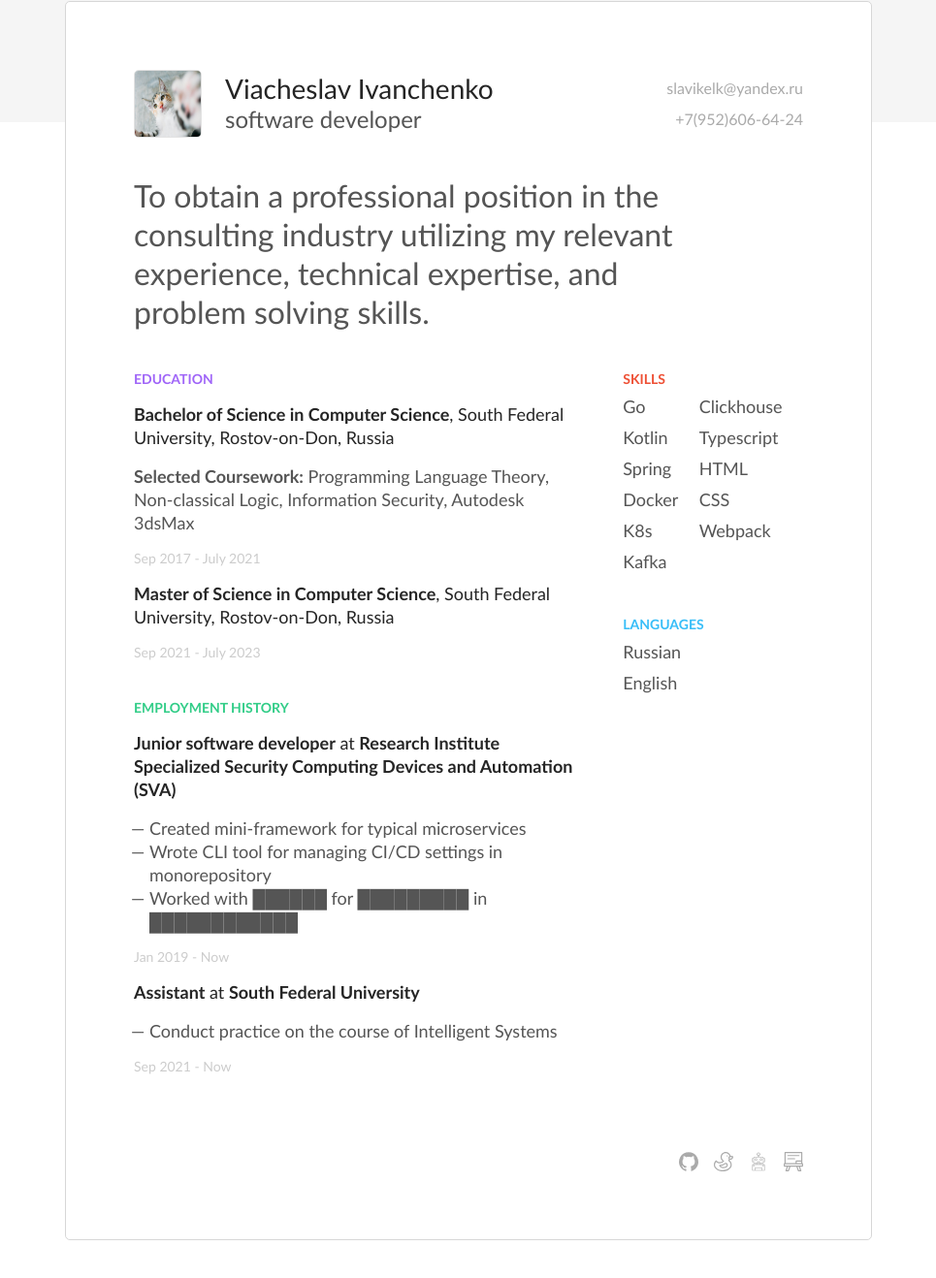
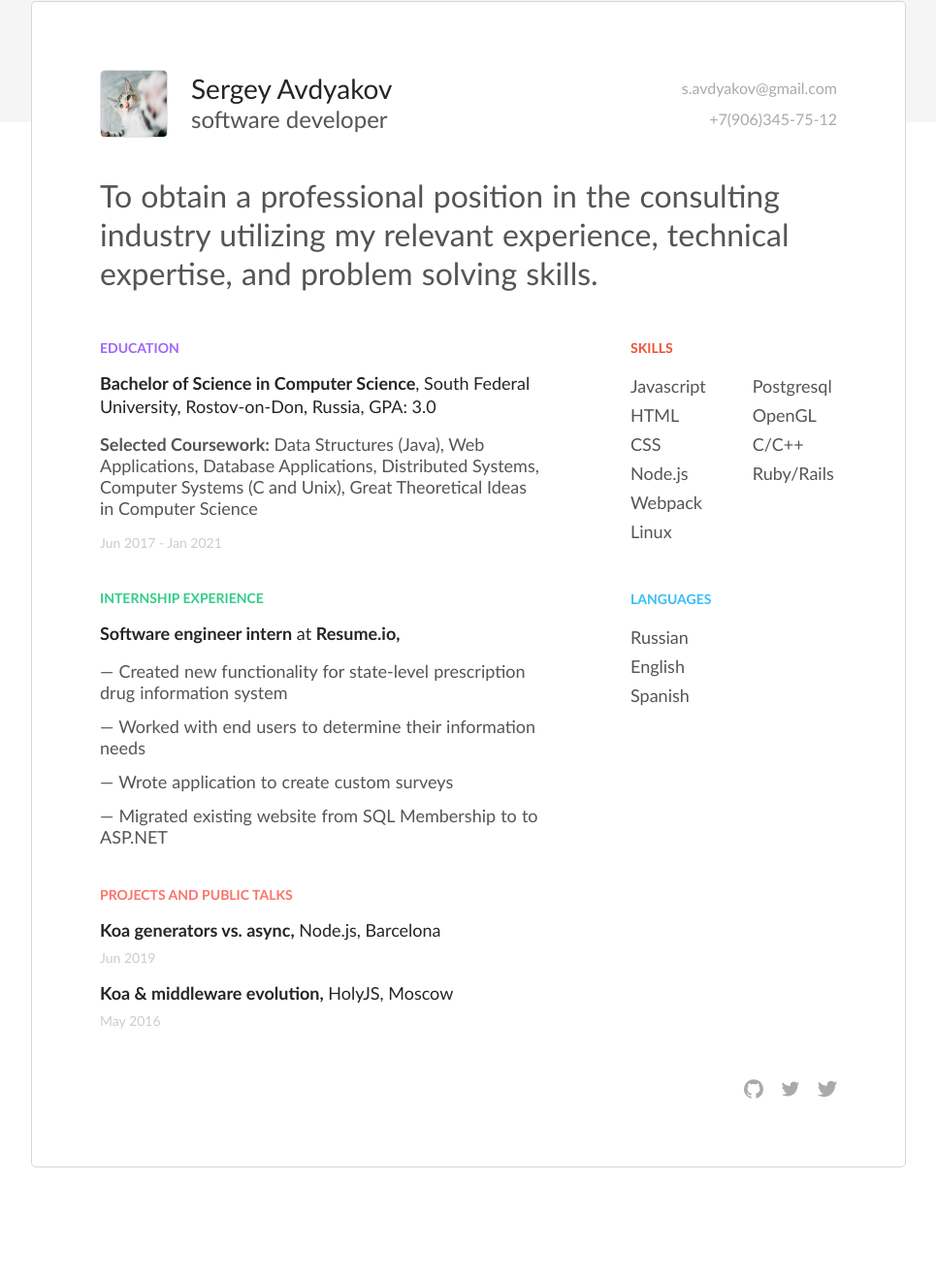
Before and after one commit to RobolabGs2/lab-resume, a website: page public/index.html in a window 1280 px wide. Shown: the part 124-1442 px from the top of the page at 97% size, without its empty margins (157-1122 px from the left). Drawn offline with Linux system fonts and the light colour scheme.

Commit message:
Pre-release

```diff
--- a/public/css/styles.css
+++ b/public/css/styles.css
@@ -110,16 +110,17 @@ body {
   border: 1px solid #d7d7d7;
   border-radius: 5px;
   /* В макете ширина 900 включает паддинг, поэтому тут надо вычесть */
-  width: 690px;
+  /* width: 690px; */
+  width: 760px;
   /* Не работает */
   /* box-sizing: border-box; */
-  min-height: 1060px;
+  min-height: 1061px;
   margin: auto;
   z-index: 2;
   padding: 70px;
 }
 
-.resume-page__section {
+.resume-page__section:not(:last-of-type) {
   padding-bottom: 40px;
 }
 
@@ -132,7 +133,7 @@ body {
 .social-buttons__button {
   width: 20px;
   height: 20px;
-  padding-left: 16px;
+  padding-left: 18px;
 }
 
 svg {
@@ -185,22 +186,24 @@ svg:hover {
   line-height: 40px;
   font-weight: 400;
   font-size: 32px;
-  padding-right: 90px;
+  padding-right: 20px;
+  margin-bottom: 8px;
+  word-spacing: 1px;
 }
 
 .resume-content {
   display: flex;
   width: 100%;
-  justify-content: space-between;
+  /* justify-content: space-between; */
 }
 
 .resume-content > section:first-child {
-  flex: 10;
-  margin-right: 40px;
+  width: 453px;
+  margin-right: 94px;
 }
 
 .resume-content > section:last-child {
-  flex: 4;
+  width: 213px;
 }
 
 .resume-section {
@@ -221,16 +224,33 @@ svg:hover {
   margin-top: 16px;
 }
 
+.resume-section__date_title_projects {
+  margin-top: 8px;
+}
+
+.resume-page__footer {
+  margin-top: 12px;
+}
+
 .marked-list {
-  margin-left: 16px;
+  word-spacing: 0.5px;
 }
 
 .marked-list > li::marker {
+  content: "";
+}
+
+.marked-list > li:not(:last-child) {
+  margin-bottom: 13px;
+}
+
+.marked-list > li::before {
   content: "— ";
 }
 
 .resume-section__line_minor {
   color: #555;
+  line-height: 22px;
 }
 
 .resume-section__date {
@@ -262,10 +282,21 @@ svg:hover {
 .list-collumn {
   display: flex;
   flex-direction: column;
-  height: 196px;
+  height: 186px;
   flex-wrap: wrap;
+  align-items: stretch;
 }
 
 .list-collumn__item {
-  margin-top: 8px;
+  margin-right: 48px;
+  line-height: 30px;
 }
+
+.debug-controls {
+  display: flex;
+  justify-content: center;
+}
+
+.debug-controls > section {
+  margin: 0px 32px;
+}
--- a/public/index.html
+++ b/public/index.html
@@ -7,7 +7,7 @@
 
   <title>Viacheslav Ivanchenko</title>
   <meta name="description" content="My awesome resume">
-  <meta name="author" content="Viacheslav Ivanchenko">
+  <meta name="author" content="Sergey Avdyakov">
 
   <link rel="stylesheet" href="css/styles.css">
 
@@ -18,10 +18,11 @@
         const button = window.document.querySelector('.actions__download-btn');
         button.onclick = function () {
           const source = window.document.querySelector('.resume-page');
-          html2pdf(source);
+          html2pdf(source, { html2canvas: { scale: 2, width: "210mm", height: "297mm" } });
         };
       }, false);
     })();
+    var designImageUrl =  `url("images/design.png")`;
   </script>
 
 </head>
@@ -32,6 +33,15 @@
       <div class="logo">
         <a href="/" class="logo__text">CV Super Builder</a>
       </div>
+      <article class="debug-controls">
+        <section><label><input type="checkbox" checked
+              onchange="document.querySelectorAll('.resume-page *').forEach(el => el.style.display = this.checked ? '':'none')" />
+            Вёрстка</label></section>
+        <section><label><input type="checkbox"
+              onchange="document.querySelector('.resume-page').style.backgroundImage = this.checked ? designImageUrl:'none'; console.log(`url('images/design.png')`)" />
+            Дизайн</label></section>
+        <section><a href="ivv.html">Мой вариант</a></section>
+      </article>
       <div class="actions">
         <button class="actions__download-btn">Download PDF</button>
       </div>
@@ -42,12 +52,12 @@
       <section class="resume-header resume-page__section">
         <img src="images/profile.jpg" width="70" height="70" class="resume-header__avatar">
         <section class="resume-header__person">
-          <div class="resume-header__name">Viacheslav Ivanchenko</div>
+          <div class="resume-header__name">Sergey Avdyakov</div>
           <div class="resume-header__position">software developer</div>
         </section>
         <section class="resume-header__contacts">
-          <div> slavikelk@yandex.ru </div>
-          <div> +7(952)606-64-24 </div>
+          <div> s.avdyakov@gmail.com </div>
+          <div> +7(906)345-75-12 </div>
         </section>
       </section>
       <section class="resume-page__description resume-page__section">
@@ -61,64 +71,68 @@
               <header class="resume-section__header resume-section__header_title_education">Education</header>
               <section class="resume-section__line">
                 <strong>Bachelor of Science in Computer Science</strong>, South Federal University, Rostov-on-Don,
-                Russia
+                Russia, GPA: 3.0
               </section>
               <section class="resume-section__line resume-section__line_minor">
-                <strong>Selected Coursework:</strong> Programming Language Theory, Non-classical Logic, Information
-                Security, Autodesk 3dsMax
+                <strong>Selected Coursework:</strong> Data Structures (Java), Web Applications, Database Applications,
+                Distributed Systems, Computer Systems (C and Unix), Great Theoretical Ideas in Computer Science
               </section>
               <section class="resume-section__line resume-section__date">
-                Sep 2017 - July 2021
+                Jun 2017 - Jan 2021
+              </section>
+            </article>
+            <article class="resume-section">
+              <header class="resume-section__header resume-section__header_title_experience">Internship experience
+              </header>
+              <section class="resume-section__line">
+                <strong>Software engineer intern</strong> at <strong>Resume.io,</strong>
+              </section>
+              <ul class="resume-section__line resume-section__line_minor marked-list">
+                <li> Created new functionality for state-level prescription drug information system </li>
+                <li> Worked with end users to determine their information needs </li>
+                <li> Wrote application to create custom surveys</li>
+                <li> Migrated existing website from SQL Membership to to ASP.NET </li>
+              </ul>
+            </article>
+            <article class="resume-section">
+              <header class="resume-section__header resume-section__header_title_projects">Projects and public talks
+              </header>
+              <section class="resume-section__line">
+                <strong>Koa generators vs. async,</strong> Node.js, Barcelona
+              </section>
+              <section class="resume-section__line resume-section__date resume-section__date_title_projects">
+                Jun 2019
               </section>
               <section class="resume-section__line">
-                <strong>Master of Science in Computer Science</strong>, South Federal University, Rostov-on-Don,
-                Russia
+                <strong>Koa & middleware evolution,</strong> HolyJS, Moscow
               </section>
-              <section class="resume-section__line resume-section__date"> Sep 2021 - July 2023 </section>
-            </article>
-            <article class="resume-section">
-              <header class="resume-section__header resume-section__header_title_experience">Employment History</header>
-              <section class="resume-section__line">
-                <strong>Junior software developer</strong> at <strong>Research Institute Specialized Security Computing
-                  Devices and Automation (SVA)</strong>
+              <section class="resume-section__line resume-section__date resume-section__date_title_projects">
+                May 2016
               </section>
-              <ul class="resume-section__line resume-section__line_minor marked-list">
-                <li> Created mini-framework for typical microservices </li>
-                <li> Wrote CLI tool for managing CI/CD settings in monorepository </li>
-                <li> Worked with ██████ for █████████ in ████████████</li>
-              </ul>
-              <section class="resume-section__line resume-section__date"> Jan 2019 - Now </section>
-              <section class="resume-section__line">
-                <strong>Assistant</strong> at <strong>South Federal University</strong>
-              </section>
-              <ul class="resume-section__line resume-section__line_minor marked-list">
-                <li> Conduct practice on the course of Intelligent Systems </li>
-              </ul>
-              <section class="resume-section__line resume-section__date"> Sep 2021 - Now </section>
             </article>
           </section>
           <section>
             <article class="resume-section">
               <header class="resume-section__header resume-section__header_title_skills">Skills</header>
-              <article class="list-collumn resume-section__line_minor">
-                <span class="list-collumn__item">Go</span>
-                <span class="list-collumn__item">Kotlin</span>
-                <span class="list-collumn__item">Spring</span>
-                <span class="list-collumn__item">Docker</span>
-                <span class="list-collumn__item">K8s</span>
-                <span class="list-collumn__item">Kafka</span>
-                <span class="list-collumn__item">Clickhouse</span>
-                <span class="list-collumn__item">Typescript</span>
+              <article class="list-collumn resume-section__line_minor resume-section__line">
+                <span class="list-collumn__item">Javascript</span>
                 <span class="list-collumn__item">HTML</span>
                 <span class="list-collumn__item">CSS</span>
+                <span class="list-collumn__item">Node.js</span>
                 <span class="list-collumn__item">Webpack</span>
+                <span class="list-collumn__item">Linux</span>
+                <span class="list-collumn__item">Postgresql</span>
+                <span class="list-collumn__item">OpenGL</span>
+                <span class="list-collumn__item">C/C++</span>
+                <span class="list-collumn__item">Ruby/Rails</span>
               </article>
             </article>
             <article class="resume-section">
               <header class="resume-section__header resume-section__header_title_languages">Languages</header>
-              <article class="list-collumn resume-section__line_minor">
+              <article class="list-collumn resume-section__line resume-section__line_minor">
                 <span class="list-collumn__item">Russian</span>
                 <span class="list-collumn__item">English</span>
+                <span class="list-collumn__item">Spanish</span>
               </article>
             </article>
           </section>
@@ -152,47 +166,31 @@
 		C438.536,184.851,428.728,148.168,409.132,114.573z" />
             </g>
           </svg></a>
-        <a class="social-buttons__button" href="https://robolabgs2.github.io/test-io/" title="2d proto-game"><svg id="Capa_1"
-            enable-background="new 0 0 512 512" height="512" viewBox="0 0 512 512" width="512"
-            xmlns="http://www.w3.org/2000/svg">
-            <g>
-              <path
-                d="m337.29 106.93c1.669 8.041 9.276 13.346 17.64 11.78 8.061-1.681 13.343-9.29 11.78-17.64-1.876-8.995-10.852-13.921-19.06-11.42-7.733 2.465-11.758 9.854-10.36 17.28z" />
-              <path
-                d="m497.027 111.958-53.7-7.388c-14.319-60.455-68.622-104.57-131.327-104.57-74.439 0-135 61.009-135 136 0 43.265 20.61 83.383 54.825 108.635-46.474 41.871-121.068 34.189-157.703-15.488-5.337-7.237-15.796-8.171-22.334-2.038-33.396 31.326-51.788 69.997-51.788 108.891 0 97.047 105.869 176 236 176 129.58 0 235-78.953 235-176 0-42.037-19.598-81.731-55.563-113.251 4.182-4.977 7.985-10.248 11.403-15.776 47.204-.589 85.16-33.125 85.16-80.015 0-8.276-6.701-14.986-14.973-15zm-114.337 325.586c-39.082 28.668-91.177 44.456-146.69 44.456-154.565 0-262.63-122.056-174.703-221.674 56.658 58.535 154.37 54.72 205.555-9.254 5.841-7.3 3.647-18.131-4.593-22.574-34.085-18.381-55.259-53.824-55.259-92.498 0-58.449 47.103-106 105-106 48.175 0 89.985 33.563 101.729 79.81-17.041 8.783-28.729 26.548-28.729 47.004v9.638c0 11.744 5.024 22.333 13.029 29.745-4.304 6.141-9.263 11.821-14.842 16.969-6.896 6.363-6.319 17.448 1.216 23.056 76.095 56.64 75.423 144.74-1.713 201.322zm42.858-260.544c-5.816 0-10.548-4.732-10.548-10.548v-9.638c0-12.302 9.769-22.364 21.957-22.839l43.421 5.974c-6.403 24.378-30.744 37.051-54.83 37.051z" />
-              <path
-                d="m337.725 296.375c-24.634-13.399-52.636-9.407-73.08 10.42-28.121 27.272-81.561 32.875-110.912 33.787-9.754.303-16.621 9.702-13.967 19.077 9.62 33.997 49.886 68.413 108.234 68.413 29.92 0 58.26-6.521 79.799-18.361 23.549-12.945 37.453-31.193 39.148-51.384 3.058-36.404-14.203-53.783-29.222-61.952zm-.672 59.441c-1.714 20.406-37.906 42.255-89.053 42.255-34.136 0-57.162-14.318-69.509-29.073 34.119-3.458 78.924-13.4 107.04-40.667 11.158-10.821 24.603-12.812 37.86-5.603 7.32 3.983 15.488 11.342 13.662 33.088z" />
-            </g>
+        <a class="social-buttons__button" href="https://robolabgs2.github.io/test-io/" title="2d proto-game"><svg
+            width="20px" height="20px" viewBox="0 0 20 20" xmlns="http://www.w3.org/2000/svg">
+            <path
+              d="M17.316 6.246c.008.162.011.326.011.488 0 4.99-3.797 10.742-10.74 10.742-2.133 0-4.116-.625-5.787-1.697a7.577 7.577 0 0 0 5.588-1.562 3.779 3.779 0 0 1-3.526-2.621 3.858 3.858 0 0 0 1.705-.065 3.779 3.779 0 0 1-3.028-3.703v-.047a3.766 3.766 0 0 0 1.71.473 3.775 3.775 0 0 1-1.168-5.041 10.716 10.716 0 0 0 7.781 3.945 3.813 3.813 0 0 1-.097-.861 3.773 3.773 0 0 1 3.774-3.773 3.77 3.77 0 0 1 2.756 1.191 7.602 7.602 0 0 0 2.397-.916 3.789 3.789 0 0 1-1.66 2.088 7.55 7.55 0 0 0 2.168-.594 7.623 7.623 0 0 1-1.884 1.953z" />
           </svg>
         </a>
-        <a class="social-buttons__button" href="https://robolabgs2.github.io/oddvar/" title="Diploma: Multiagent simulator">
-          <svg height="512" viewBox="0 0 128 128" width="512" xmlns="http://www.w3.org/2000/svg">
+        <a class="social-buttons__button" href="https://twitter.com" title="Twitter">
+          <?xml version="1.0" encoding="iso-8859-1"?>
+          <!-- Generator: Adobe Illustrator 16.0.0, SVG Export Plug-In . SVG Version: 6.00 Build 0)  -->
+          <!DOCTYPE svg PUBLIC "-//W3C//DTD SVG 1.1//EN" "http://www.w3.org/Graphics/SVG/1.1/DTD/svg11.dtd">
+          <svg version="1.1" id="Capa_1" xmlns="http://www.w3.org/2000/svg" xmlns:xlink="http://www.w3.org/1999/xlink"
+            x="0px" y="0px" width="97.637px" height="97.637px" viewBox="0 0 97.637 97.637"
+            style="enable-background:new 0 0 97.637 97.637;" xml:space="preserve">
             <g>
-              <path
-                d="m89.917 75.305a7.759 7.759 0 0 0 7.75-7.75v-.385h6.143a1.751 1.751 0 0 0 1.75-1.75v-23.54a1.751 1.751 0 0 0 -1.75-1.75h-6.143v-.383a7.759 7.759 0 0 0 -7.75-7.747h-21.167v-6.871a10.75 10.75 0 1 0 -9.5 0v6.871h-21.167a7.759 7.759 0 0 0 -7.75 7.75v.383h-6.143a1.751 1.751 0 0 0 -1.75 1.75v23.537a1.751 1.751 0 0 0 1.75 1.75h6.143v.385a7.759 7.759 0 0 0 7.75 7.75h12.167v5.316h-20.058a7.759 7.759 0 0 0 -7.75 7.75v33.129a1.751 1.751 0 0 0 1.75 1.75h79.616a1.751 1.751 0 0 0 1.75-1.75v-33.129a7.759 7.759 0 0 0 -7.75-7.75h-20.058v-5.316zm12.143-31.675v20.04h-4.393v-20.04zm-45.31-28.13a7.25 7.25 0 1 1 7.25 7.25 7.258 7.258 0 0 1 -7.25-7.25zm6 10.671a9.929 9.929 0 0 0 2.5 0v5.829h-2.5zm-36.81 37.499v-20.04h4.393v20.04zm7.893 3.885v-27.808a4.255 4.255 0 0 1 4.25-4.25h22.888.029s.019 0 .029 0h5.942.029s.019 0 .029 0h22.888a4.255 4.255 0 0 1 4.25 4.25v27.808a4.255 4.255 0 0 1 -4.25 4.25h-13.869c-.016 0-.031-.005-.048-.005s-.032 0-.048.005h-23.9c-.016 0-.031-.005-.048-.005s-.032 0-.048.005h-13.873a4.255 4.255 0 0 1 -4.25-4.25zm50.916 52.195h-41.5v-14.437h41.5zm17.309-31.379v31.379h-13.809v-16.187a1.75 1.75 0 0 0 -1.75-1.75h-45a1.751 1.751 0 0 0 -1.75 1.75v16.187h-13.807v-31.379a4.255 4.255 0 0 1 4.25-4.25h67.616a4.255 4.255 0 0 1 4.25 4.25zm-27.808-7.75h-20.5v-5.316h20.5z" />
-              <path
-                d="m55.251 49.648a7.75 7.75 0 1 0 -7.751 7.752 7.759 7.759 0 0 0 7.751-7.752zm-7.751 4.252a4.25 4.25 0 1 1 4.25-4.25 4.255 4.255 0 0 1 -4.25 4.25z" />
-              <path
-                d="m80.5 57.4a7.75 7.75 0 1 0 -7.75-7.75 7.759 7.759 0 0 0 7.75 7.75zm0-12a4.25 4.25 0 1 1 -4.25 4.25 4.255 4.255 0 0 1 4.25-4.25z" />
-              <path
-                d="m51.875 64.875a1.751 1.751 0 0 0 1.75 1.75h20.75a1.75 1.75 0 0 0 0-3.5h-20.75a1.751 1.751 0 0 0 -1.75 1.75z" />
-              <path
-                d="m94.808 96.121a4.75 4.75 0 1 0 -4.75-4.75 4.756 4.756 0 0 0 4.75 4.75zm0-6a1.25 1.25 0 1 1 -1.25 1.25 1.251 1.251 0 0 1 1.25-1.25z" />
-              <path
-                d="m28.442 91.371a4.75 4.75 0 1 0 4.75-4.75 4.756 4.756 0 0 0 -4.75 4.75zm4.75-1.25a1.25 1.25 0 1 1 -1.25 1.25 1.25 1.25 0 0 1 1.25-1.25z" />
-            </g>
-          </svg>
-        </a>
-        <a class="social-buttons__button" href="https://robolabgs2.github.io/onlineboard/" title="Onlineboard">
-          <svg id="Capa_1" enable-background="new 0 0 512 512" height="512" viewBox="0 0 512 512" width="512"
-            xmlns="http://www.w3.org/2000/svg">
-            <g>
-              <path
-                d="m491.2 296.295c0-13.093 0-268.145 0-281.286 0-8.284-6.716-15-15-15h-440.4c-8.284 0-15 6.716-15 15v281.286c-11.791 2.003-20.8 12.286-20.8 24.64v45.356c0 13.785 11.215 25 25 25h55.692l-34.373 100.86c-3.325 9.761 3.967 19.84 14.2 19.84h64.96c6.42 0 12.12-4.09 14.2-10.16l37.673-110.539h157.295l37.673 110.539c2.08 6.07 7.78 10.16 14.2 10.16h64.96c10.231 0 17.526-10.076 14.2-19.84l-34.373-100.859h55.692c13.785 0 25-11.215 25-25v-45.356c.001-12.354-9.008-22.637-20.799-24.641zm-440.4-266.286h410.4v195.5h-123.2c-13.785 0-25 11.215-25 25v45.426h-262.2zm410.4 225.5v40.426h-118.2v-40.426zm-346.461 226.482h-33.26l30.913-90.699h33.26zm282.522 0-30.913-90.699h33.26l30.913 90.699zm84.739-120.7c-12.609 0-439.359 0-452 0v-35.356h452z" />
-              <path
-                d="m109.95 111.295h292.1c8.284 0 15-6.716 15-15s-6.716-15-15-15h-292.1c-8.284 0-15 6.716-15 15s6.716 15 15 15z" />
-              <path
-                d="m288.95 164.009h-179c-8.284 0-15 6.716-15 15s6.716 15 15 15h179c8.284 0 15-6.716 15-15s-6.716-15-15-15z" />
+              <path d="M97.523,18.526c-0.14-0.165-0.371-0.221-0.568-0.131c-2.919,1.295-5.99,2.226-9.153,2.776
+		c3.358-2.526,5.86-6.024,7.143-10.035c0.062-0.192-0.002-0.402-0.159-0.527c-0.158-0.125-0.377-0.141-0.55-0.038
+		c-3.782,2.243-7.878,3.824-12.18,4.701c-3.812-3.956-9.135-6.219-14.644-6.219c-11.204,0-20.318,9.114-20.318,20.317
+		c0,1.355,0.131,2.697,0.391,4c-15.518-0.958-30.028-8.408-39.894-20.509c-0.101-0.124-0.254-0.193-0.414-0.177
+		c-0.159,0.012-0.301,0.102-0.381,0.239c-1.8,3.088-2.751,6.621-2.751,10.215c0,6.229,2.83,12.053,7.649,15.896
+		c-2.481-0.298-4.904-1.079-7.089-2.292c-0.147-0.083-0.33-0.082-0.477,0.003c-0.147,0.084-0.24,0.24-0.244,0.41l-0.002,0.26
+		c0,8.946,5.895,16.801,14.282,19.409c-2.209,0.356-4.501,0.332-6.754-0.098c-0.166-0.031-0.34,0.026-0.454,0.154
+		c-0.113,0.128-0.151,0.307-0.099,0.469c2.515,7.85,9.503,13.355,17.637,14.041c-6.785,4.971-14.805,7.59-23.279,7.59
+		c-1.561,0-3.133-0.093-4.673-0.274c-0.22-0.025-0.438,0.106-0.514,0.317c-0.076,0.213,0.005,0.451,0.195,0.572
+		c9.17,5.881,19.773,8.988,30.664,8.988c35.625,0,56.913-28.938,56.913-56.914c0-0.779-0.015-1.554-0.046-2.327
+		c3.843-2.811,7.142-6.252,9.802-10.235C97.675,18.929,97.662,18.692,97.523,18.526z" />
             </g>
           </svg>
         </a>
```
Also changed, not shown: public/ivv.html (added, +204 -0 lines), public/images/design.png (added), public/images/twitter-social-logotype-svgrepo-com.svg (added), public/images/twitter-svgrepo-com.svg (added).
